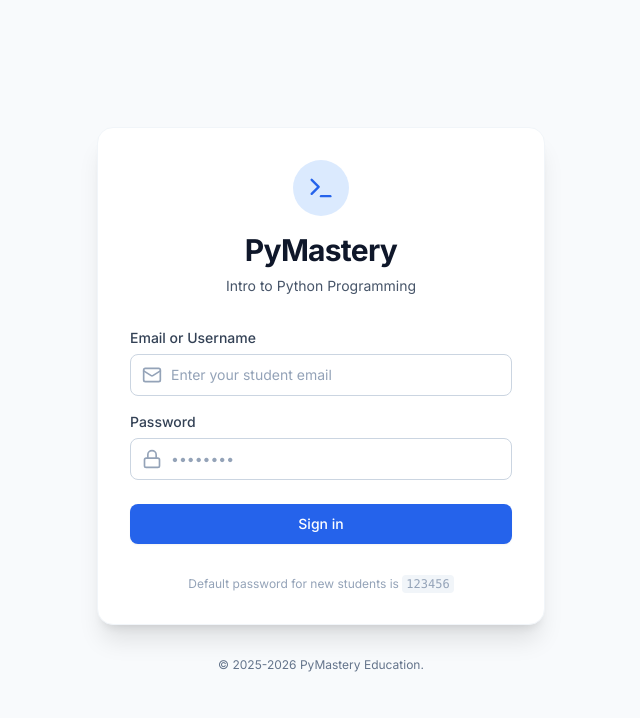
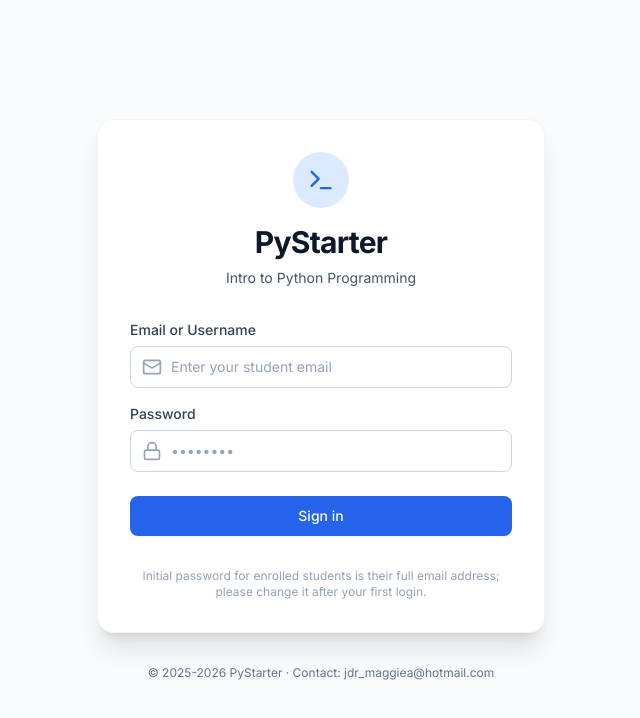
Before and after one commit to cceekkigg/python-course-dashboard, a React (Vite) app: page / in a window 1280 px wide. Shown: the top 718 px of the page, without its empty margins (319-959 px from the left). Built offline with nearby package versions, Linux system fonts and the light colour scheme.

Commit message:
log-in page info fixed for testing version

```diff
--- a/views/LoginView.tsx
+++ b/views/LoginView.tsx
@@ -23,7 +23,7 @@ const LoginView: React.FC<LoginViewProps> = ({ onLogin, students }) => {
     // Simulate network delay
     setTimeout(() => {
       // Admin Login
-      if (email === 'admin' && (password === 'admin' || password === 'any')) {
+      if (email === 'admin' && password === 'ada999') {
         const adminUser = {
           id: 'admin',
           name: 'Course Instructor',
@@ -67,7 +67,7 @@ const LoginView: React.FC<LoginViewProps> = ({ onLogin, students }) => {
             <Terminal className="h-7 w-7 text-blue-600" />
           </div>
           <h2 className="mt-2 text-3xl font-bold tracking-tight text-slate-900">
-            PyMastery
+            PyStarter
           </h2>
           <p className="mt-2 text-sm text-slate-600">
             Intro to Python Programming
@@ -112,13 +112,14 @@ const LoginView: React.FC<LoginViewProps> = ({ onLogin, students }) => {
 
         {/* No more cheat sheet */}
         <div className="mt-4 text-center">
-           <p className="text-xs text-slate-400">Default password for new students is <code className="bg-slate-100 px-1 py-0.5 rounded">123456</code></p>
+           {/*<p className="text-xs text-slate-400">Default password for new students is <code className="bg-slate-100 px-1 py-0.5 rounded">123456</code></p>*/}
+           <p className="text-xs text-slate-400">Initial password for enrolled students is their full email address; please change it after your first login.</p>
         </div>
 
       </div>
 
       <p className="mt-8 text-center text-xs text-slate-500">
-        &copy; 2025-2026 PyMastery Education.
+        &copy; 2025-2026 PyStarter · Contact: jdr_maggiea@hotmail.com
       </p>
     </div>
   );
```
